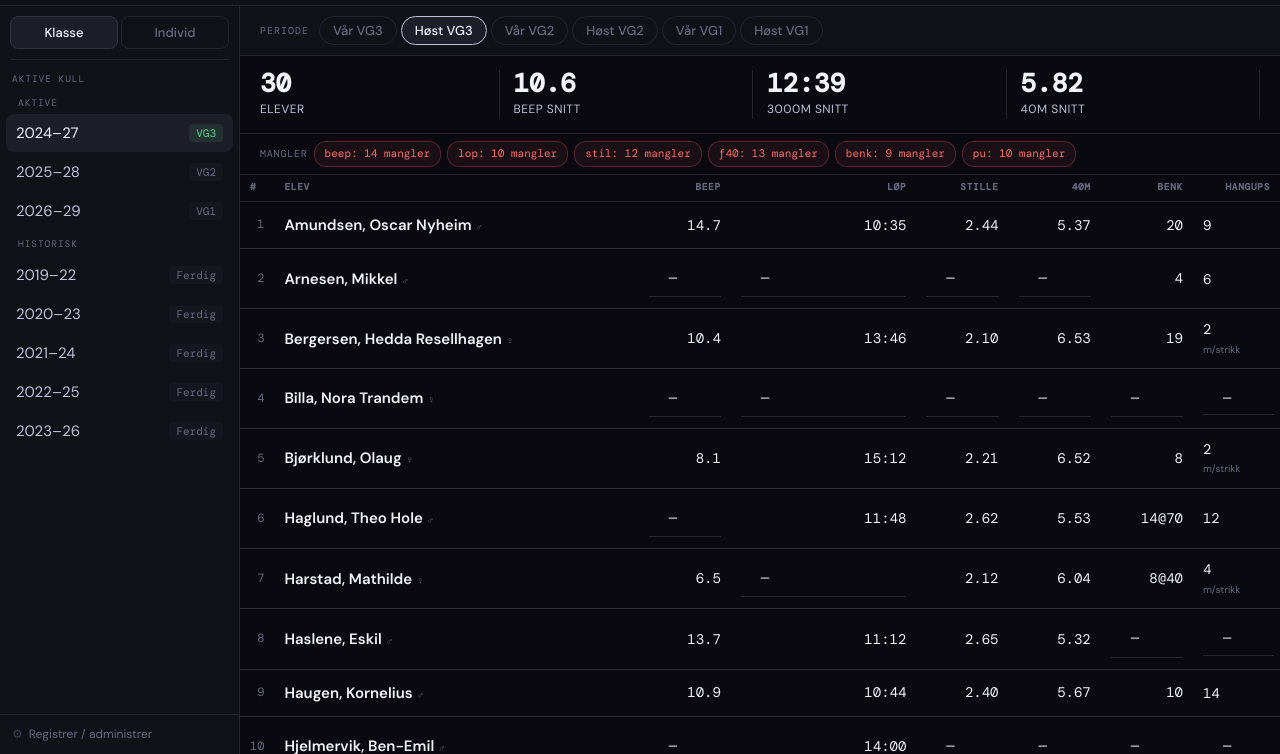
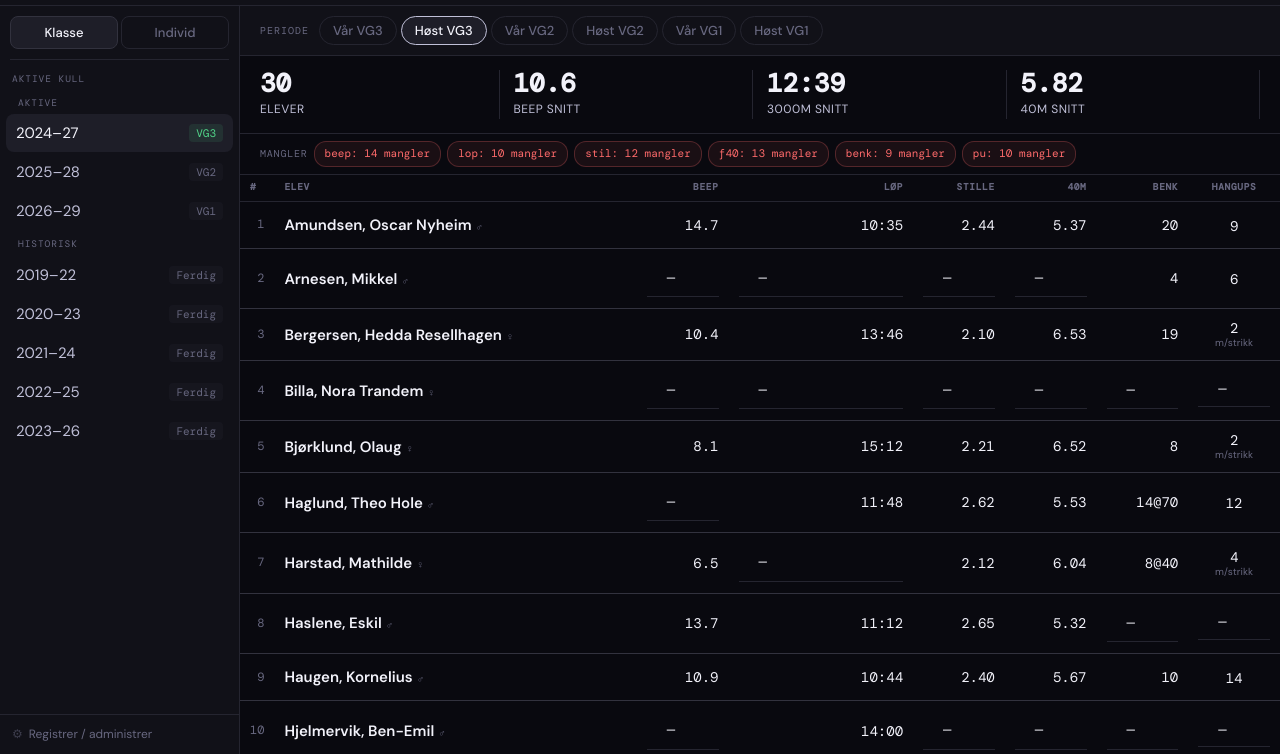
Before and after one commit to haraldskulstad-png/TestTracker, a plain HTML site: page index.html in a window 1280 px wide. Shown: the part 46-800 px from the top of the page. Drawn offline with nearby package versions, Linux system fonts and the light colour scheme.

Commit message:
Add files via upload

```diff
--- a/index.html
+++ b/index.html
@@ -91,6 +91,11 @@ body{background:var(--bg);color:var(--t0);font-family:var(--sans);font-size:16px
 .rt tbody td{padding:11px 10px;color:var(--t1);white-space:nowrap;font-size:15px}
 .rt tbody td.nm{color:var(--t0);font-weight:600}
 .rt tbody td.r{font-family:var(--mono);font-size:14px;text-align:right;color:var(--t0)}
+.rt thead th.hg{text-align:center}
+.rt tbody td.hg{font-family:var(--mono);font-size:14px;text-align:center;color:var(--t0);vertical-align:middle;line-height:1.25}
+.hg-v{display:inline-block;text-align:center;vertical-align:middle;line-height:1.15}
+.hg-l{display:block;font-family:var(--sans);font-size:10px;font-weight:400;color:var(--t2);letter-spacing:.01em;margin-top:1px}
+.hg-sep{color:var(--t3);margin:0 5px;vertical-align:middle}
 .rt tbody td.miss{color:var(--t3);font-family:var(--mono);font-size:12px;border:none;padding:11px 10px}
 .kj{font-family:var(--mono);font-size:10px;color:var(--t2);margin-left:5px}
 .gr{display:inline-flex;align-items:center;justify-content:center;min-width:30px;height:22px;border-radius:5px;font-family:var(--mono);font-size:13px;font-weight:700;padding:0 5px}
@@ -582,7 +587,7 @@ function renderTable(){
     thead.innerHTML=`<tr>
       <th style="width:28px">#</th><th>Elev</th>
       <th class="r">Beep</th><th class="r">Løp</th><th class="r">Stille</th>
-      <th class="r">40m</th><th class="r">Benk</th><th class="r">Hangups</th>${showGrades?'<th>Kar.</th>':''}</tr>`;
+      <th class="r">40m</th><th class="r">Benk</th><th class="hg">Hangups</th>${showGrades?'<th>Kar.</th>':''}</tr>`;
   } else {
     // cmpPer = older (left, dimmed), curPer = newer (right, bright)
     const tests = ['Beep','Løp','Stille','40m','Benk','Hangups'];
@@ -634,10 +639,8 @@ function renderTable(){
         lines.push({n:pd.Kroppshev, lbl:'liggende ro'});
       if(!lines.length) return '';
       return lines.map(({n,lbl})=>
-        lbl
-          ? `<span style="line-height:1.1">${n}<br><span style="font-size:10px;font-weight:400;color:var(--t2);font-family:var(--sans)">${lbl}</span></span>`
-          : n
-      ).join('<span style="color:var(--t3);margin:0 3px">·</span>');
+        `<span class="hg-v">${n}${lbl?`<span class="hg-l">${lbl}</span>`:''}</span>`
+      ).join('<span class="hg-sep">·</span>');
     })();
     const gAvg=computeGrade(pd,kj,curKull,curPer);
 
@@ -669,7 +672,7 @@ function renderTable(){
         <td class="r">${stil||dash()}</td>
         <td class="r">${f40||dash()}</td>
         <td class="r">${benk||dash()}</td>
-        <td class="r" style="text-align:left;padding-right:6px;vertical-align:middle;line-height:1.3">${pu||dash()}</td>
+        <td class="hg">${pu||dash()}</td>
         ${showGrades?`<td>${gradeCell(gAvg)}</td>`:''}`;
     } else {
       const cpd2=hasCmp?s.perioder?.[cmpPer]||{}:{};
```
